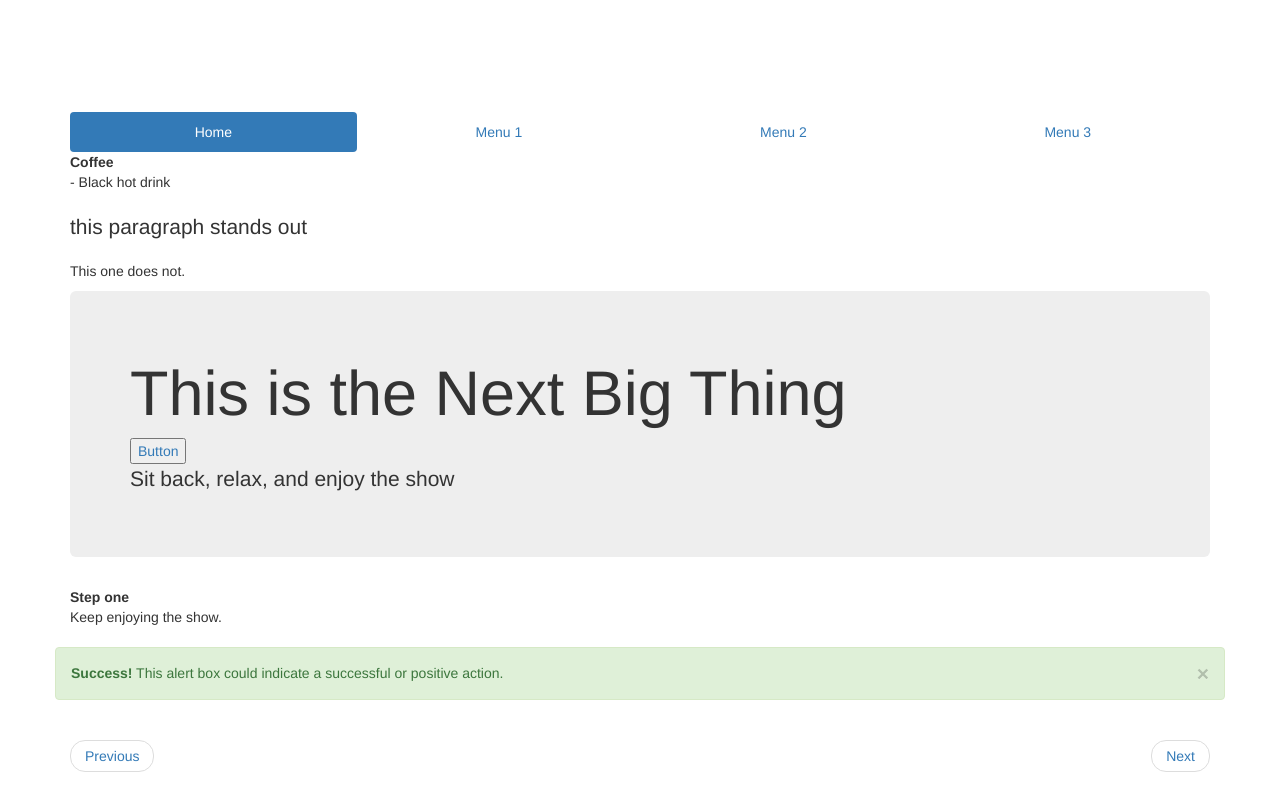
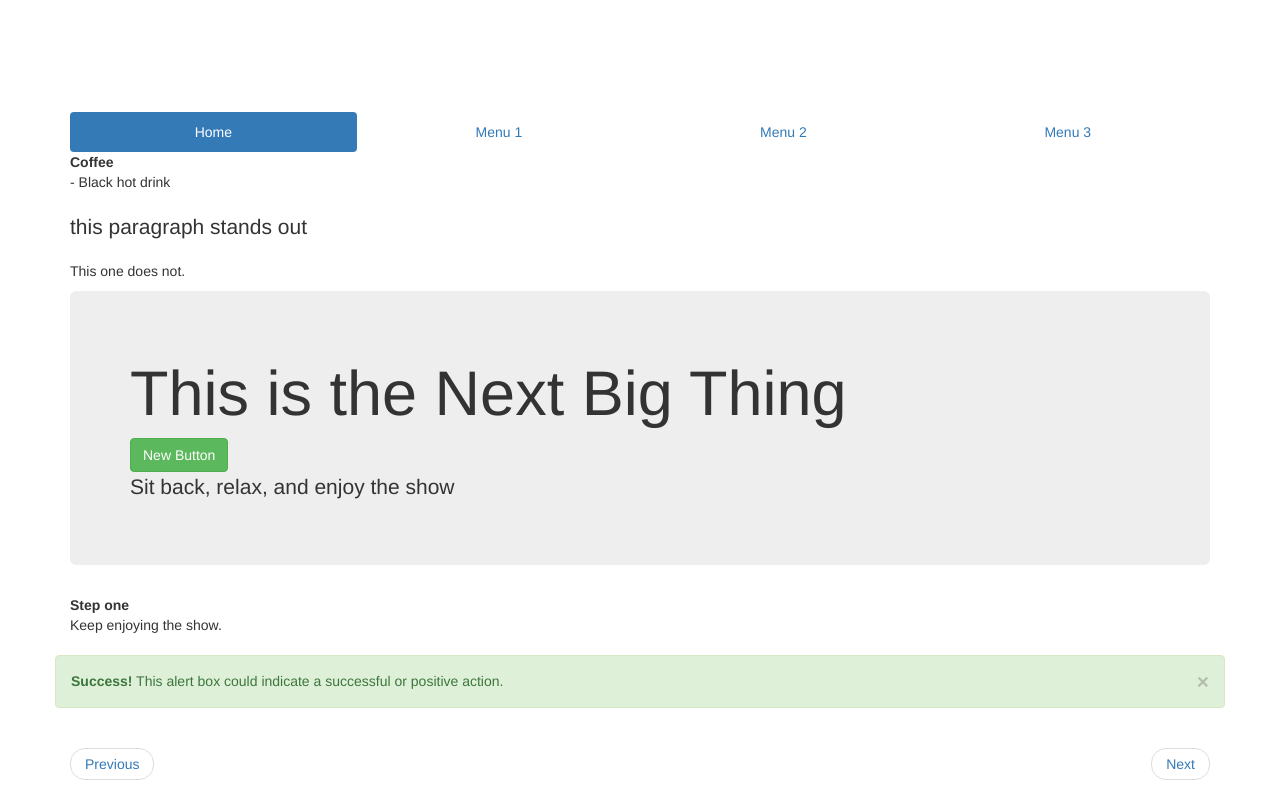
Before and after one commit to DRockSwagMoney/daimenambers.github.io, a plain HTML site: page App6/App6/index.html in a window 1280 px wide. Shown: the part 499-1299 px from the top of the page. Drawn offline with nearby package versions, Linux system fonts and the light colour scheme.

Commit message:
Update index.html

```diff
--- a/App6/App6/index.html
+++ b/App6/App6/index.html
@@ -104,7 +104,7 @@
     <div class="container">
         <div class="jumbotron">
             <h1>This is the Next Big Thing</h1>
-            <a href="#"><button class="#"<button class="btn btn-success">Button</button></a>
+            <button class="btn btn-success">New Button</button>
             <p>Sit back, relax, and enjoy the show</p>
         </div>
         <dl>
```
